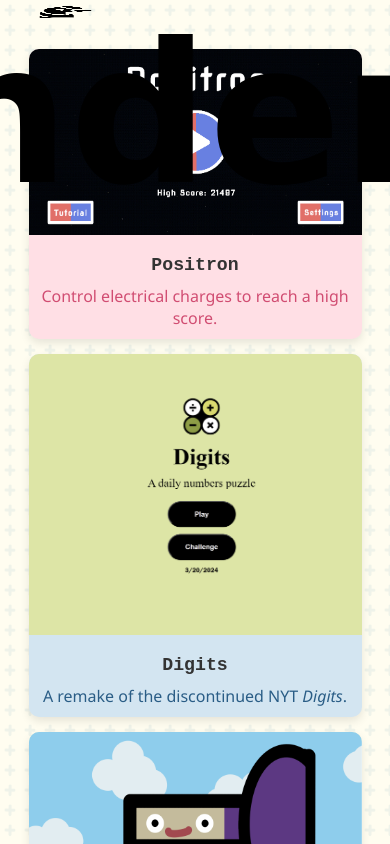
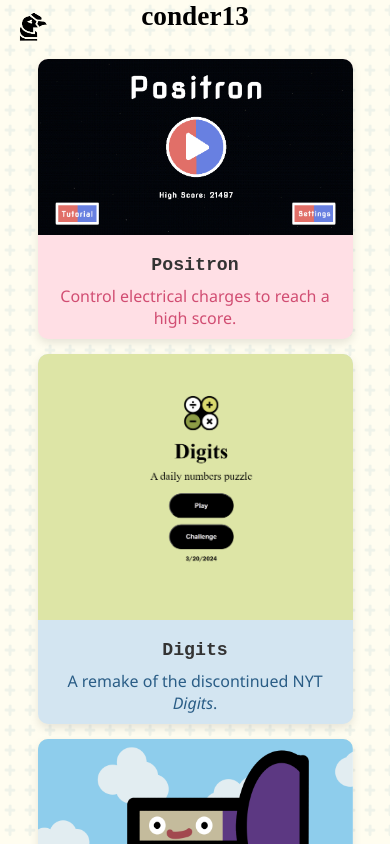
Before and after one commit to conder13/realportfolio, a plain HTML site: page index.html in a window 390 px wide. Drawn offline with Linux system fonts and the light colour scheme.

Commit message:
Add files via upload

```diff
--- a/style.css
+++ b/style.css
@@ -132,7 +132,7 @@
       display: flex !important;
       flex-direction: column !important;
       align-items: center !important;
-      padding: 10px !important;
+      padding: 20px !important;
       /* Ensure some space on edges */
    }
 
@@ -146,12 +146,15 @@
    }
 
    h1 {
-      font-size: 50vw !important;
+      font-size: 7vw !important;
+      font-family: "Patrick Hand" !important;
+
       /* Adjust for mobile */
    }
 
    .logo {
-      width: 30vw !important;
+      width: 15vw !important;
+      height: 13vw !important;
       /* Adjust logo size */
    }
 }
```
